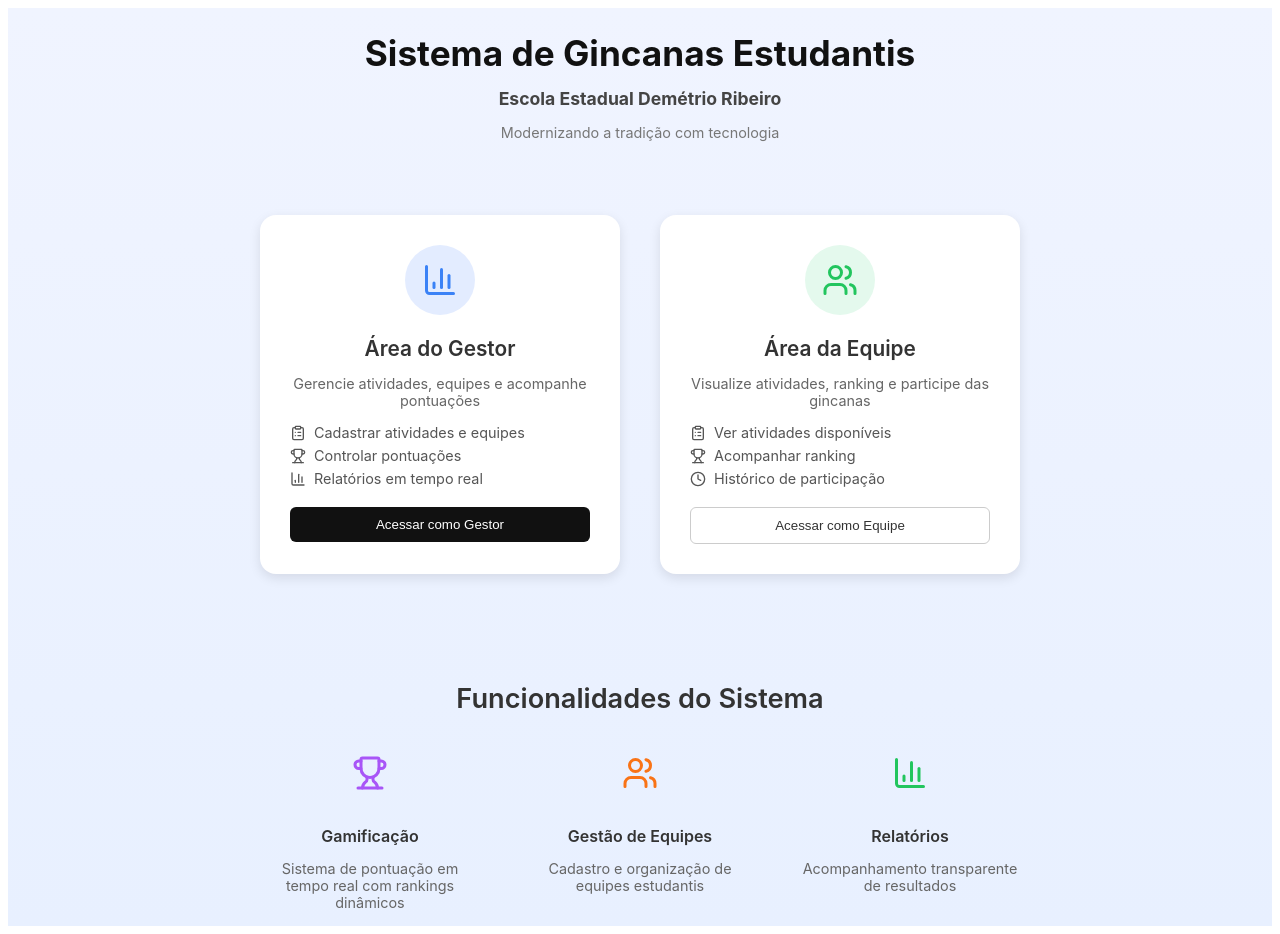
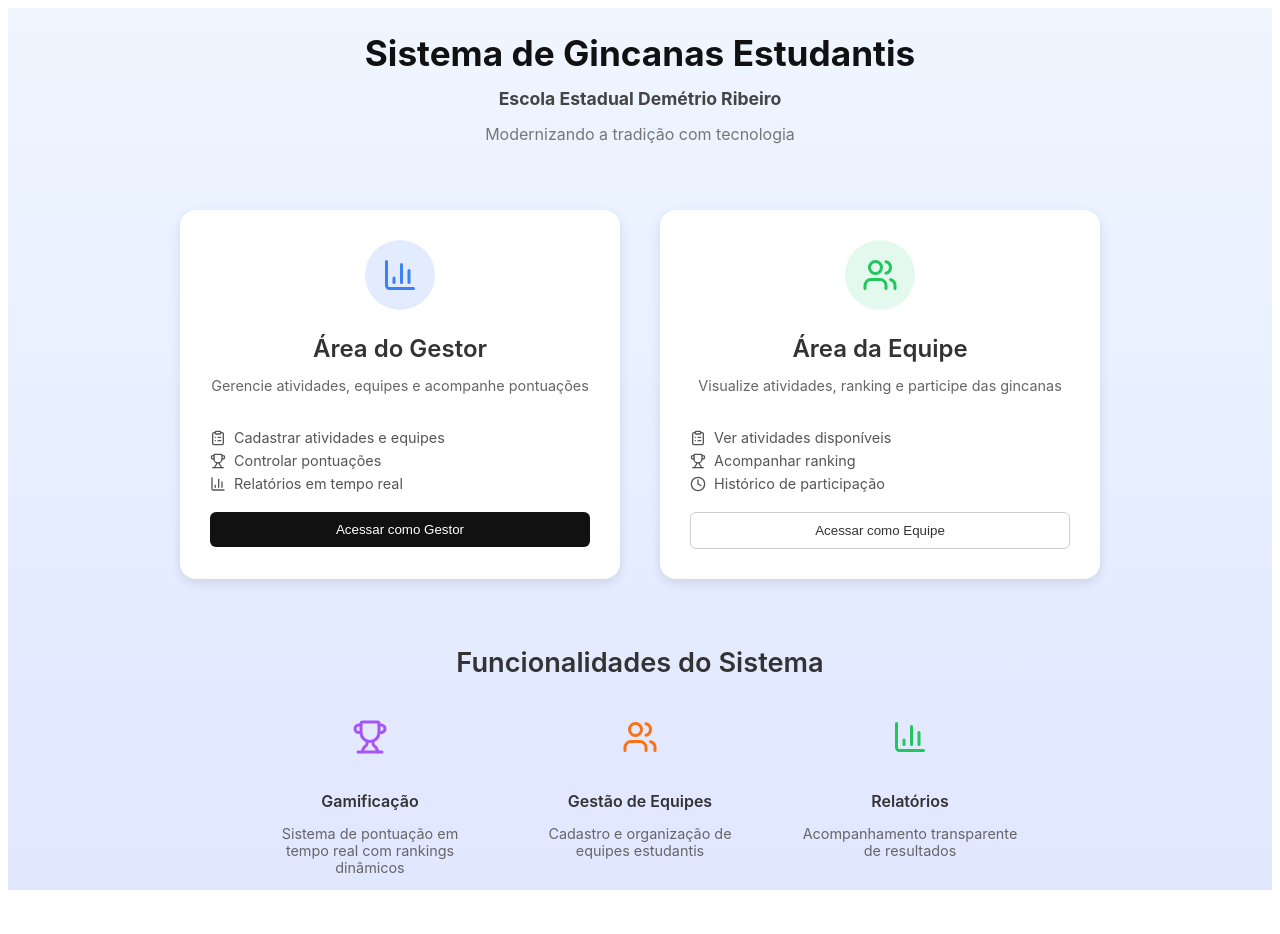
Before and after one commit to wagnerquadros/gincana, a React app in the folder frontend/: page / in a window 1280 px wide. After the commit the page ends 898 px from the top, so only its background shows below. Built offline with nearby package versions, Linux system fonts and the light colour scheme; the HTML template or start-up script is replaced by a standard one.

Commit message:
style(Initial): update styles for initial container, header, tagline, and cards

```diff
--- a/frontend/src/pages/Initial/stylesInitial.css
+++ b/frontend/src/pages/Initial/stylesInitial.css
@@ -1,6 +1,6 @@
 .initial-container {
   min-height: 100vh;
-  background: linear-gradient(to bottom, #f0f4ff, #e8f0ff);
+  background: linear-gradient(to bottom, #eff6ff, #e0e7ff);
   display: flex;
   flex-direction: column;
   align-items: center;
@@ -11,7 +11,7 @@
 /* Cabeçalho */
 .header {
   text-align: center;
-  margin-bottom: 60px;
+  margin-bottom: 50px;
 }
 
 .title {
@@ -28,7 +28,7 @@
 
 .tagline {
   color: #777;
-  font-size: 0.9rem;
+  font-size: 1rem;
   margin-top: 5px;
 }
 
@@ -38,14 +38,14 @@
   flex-wrap: wrap;
   justify-content: center;
   gap: 40px;
-  margin-bottom: 80px;
+  margin-bottom: 40px;
 }
 
 .card {
   background: white;
   border-radius: 16px;
   box-shadow: 0 4px 12px rgba(0,0,0,0.1);
-  width: 300px;
+  width: 380px;
   padding: 30px;
   text-align: center;
   transition: transform 0.2s ease, box-shadow 0.2s ease;
@@ -78,7 +78,7 @@
 .green-icon { color: #16a34a; }
 
 .card-title {
-  font-size: 1.3rem;
+  font-size: 1.5rem;
   font-weight: 600;
   margin-bottom: 5px;
 }
@@ -86,7 +86,7 @@
 .card-desc {
   color: #666;
   font-size: 0.9rem;
-  margin-bottom: 15px;
+  margin-bottom: 35px;
 }
 
 .card-list {
```
